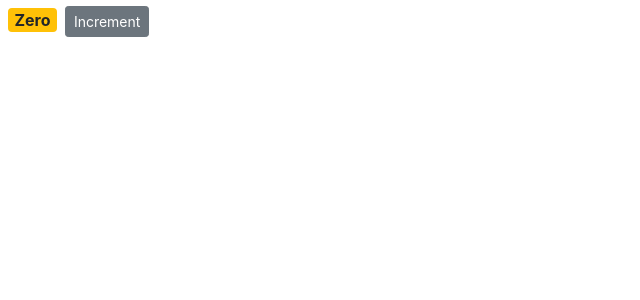
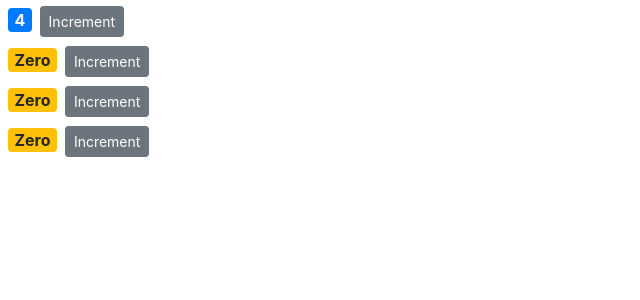
Before and after one commit to christianbiring1/counter-react, a React (Create React App) app: page / in a window 1280 px wide. Shown: the top 300 px of the page, without its empty margins (0-640 px from the left). Built offline with nearby package versions, Linux system fonts and the light colour scheme.

Commit message:
Passing props to the class elements

```diff
--- a/src/components/counter.jsx
+++ b/src/components/counter.jsx
@@ -1,7 +1,7 @@
 import React, { Component } from 'react';
 class Counter extends Component {
   state = {
-    count: 0,
+    value: this.props.value,
   };
 
   // constructor() {
@@ -15,13 +15,13 @@
   }
 
   formatCount() {
-    const { count } = this.state;
-    return count === 0 ? 'Zero' : count
+    const { value } = this.state;
+    return value === 0 ? 'Zero' : value
   }
 
   getBadgeColor() {
     let classes = 'badge m-2 badge-';
-    classes += this.state.count === 0 ? 'warning' : 'primary';
+    classes += this.state.value === 0 ? 'warning' : 'primary';
     return classes;
   }
 
@@ -30,15 +30,15 @@
   // }
 
   handleIncrement = () => {
-    this.setState( { count: this.state.count + 1 });
+    this.setState( { value: this.state.value + 1 });
   }
 
   render() {
     return (
-      <React.Fragment>
+      <div>
       <span style = {this.styles} className={this.getBadgeColor()}>{this.formatCount()}</span>
       <button className='btn btn-secondary btn-sm' onClick={ this.handleIncrement }>Increment</button>
-      </React.Fragment>
+      </div>
     );
   }
 }
--- /dev/null
+++ b/src/components/counters.jsx
@@ -0,0 +1,22 @@
+import React, { Component } from 'react';
+import Counter from './counter';
+
+class Counters extends Component {
+  state = {
+    counters: [
+      {id: 1, value: 4 },
+      {id: 2, value: 0 },
+      {id: 3, value: 0 },
+      {id: 4, value: 0 },
+    ]
+  }
+  render() {
+    return (
+      <div>
+        { this.state.counters.map((counter) => <Counter key={counter.id} value={counter.value} />)}
+      </div>
+    );
+  }
+}
+
+export default Counters;
--- a/src/index.js
+++ b/src/index.js
@@ -5,12 +5,12 @@
 import reportWebVitals from './reportWebVitals';
 import 'bootstrap/dist/css/bootstrap.min.css';
 import 'bootstrap/dist/js/bootstrap.bundle.min';
-import Counter from './components/counter';
+import Counters from './components/counters';
 
 const root = ReactDOM.createRoot(document.getElementById('root'));
 root.render(
   <React.StrictMode>
-    <Counter />
+    <Counters />
   </React.StrictMode>
 );
 
```
